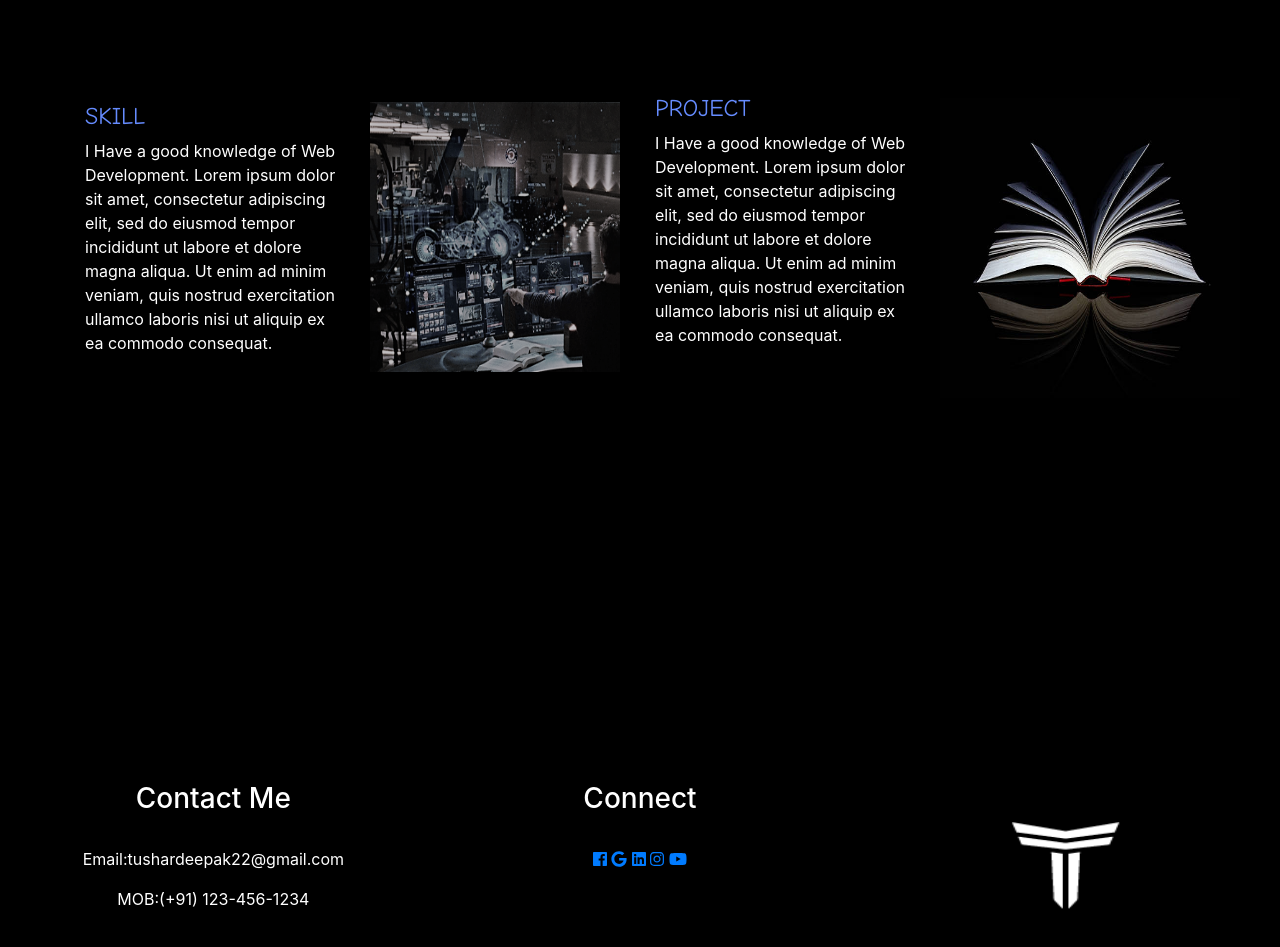
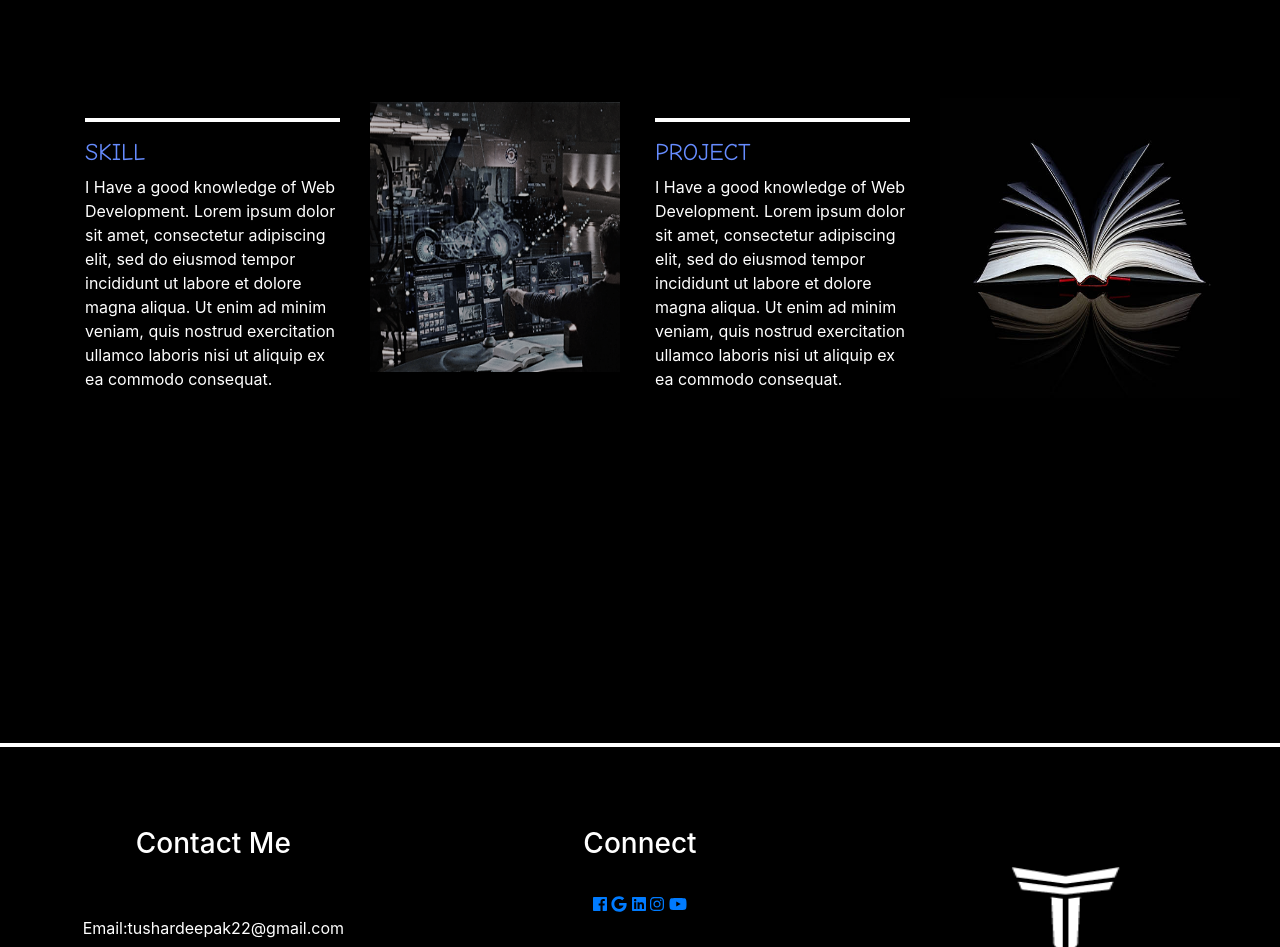
Before and after one commit to Tushardeepak/tushardeepak.github.io, a plain HTML site: page index.html in a window 1280 px wide. Shown: the part 1829-2776 px from the top of the page. Drawn offline with nearby package versions, Linux system fonts and the light colour scheme.

Commit message:
Update index.html

```diff
--- a/index.html
+++ b/index.html
@@ -67,7 +67,7 @@
 		<div class="container">
 			<div class="row">
 				<div class="col-lg-3 col-md-3 col-sm-6 col-xs-12">
-					<br>
+					<br><hr style="color: #fff; border: 2px solid #fff">
 					<h4 style="color:  #668cff ;font-family:Comic Sans MS, Comic Sans, cursive;">SKILL</h4>
 					<p>
 						I Have a good knowledge of Web Development.
@@ -80,8 +80,8 @@
 
 				</div>
 				<div class="col-lg-3 col-md-3 col-sm-6 col-xs-12">
-
-					<p>
+					<br>
+					<p><hr style="color: #fff; border: 2px solid #fff">
 						<h4 style="color: #668cff; font-family: Comic Sans MS, Comic Sans, cursive">PROJECT</h4>
 						I Have a good knowledge of Web Development.
 						Lorem ipsum dolor sit amet, consectetur adipiscing elit, sed do eiusmod tempor incididunt ut labore et dolore magna aliqua. Ut enim ad minim veniam, quis nostrud exercitation ullamco laboris nisi ut aliquip ex ea commodo consequat.
@@ -98,11 +98,11 @@
 <div id="fixed1">
 
 	</div>
-
+	<hr style="color: #fff; border: 2px solid #fff">
 	<footer class="container-fluid text-center">
 		<div class="row">
 			<div class="col-sm-4">
-				<h3>Contact Me</h3>
+				<h3>Contact Me</h3><br>
 				<br>
 				<p>Email:tushardeepak22@gmail.com</p>
 				<p>MOB:(+91) 123-456-1234</p>
```
